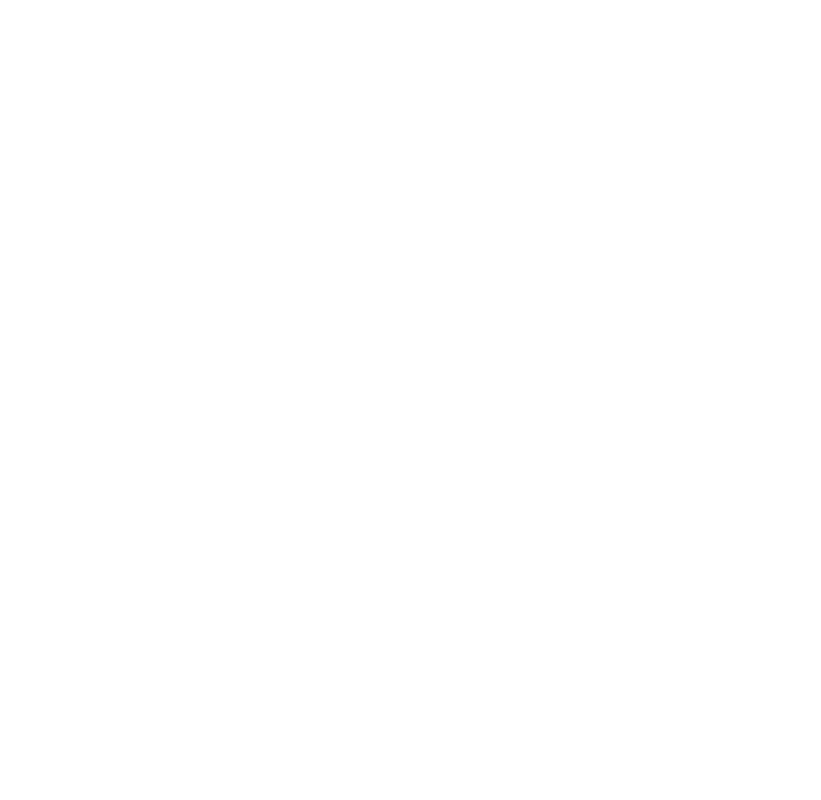
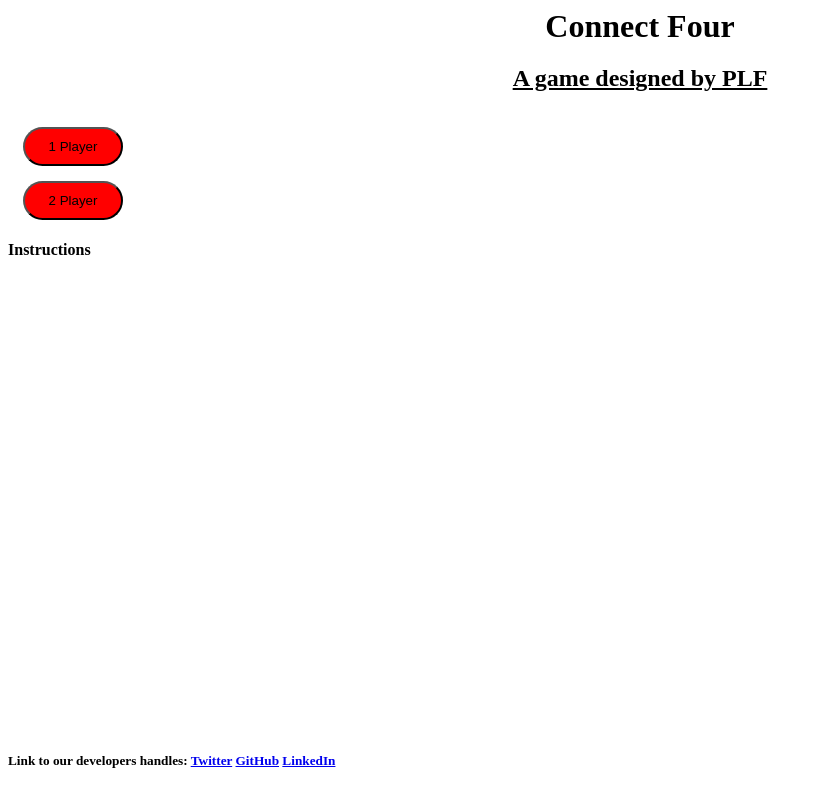
Before and after one commit to plaifang7/Patrick-Lai-Fang--WDI16-Project1ConnectFour-, a plain HTML site: page index.html in a window 1280 px wide. Shown: the whole page, without its empty margins (0-821 px from the left). Drawn offline with nearby package versions, Linux system fonts and the light colour scheme.

Commit message:
creating skeleton and styling

```diff
--- a/index.html
+++ b/index.html
@@ -1,15 +1,110 @@
 <!DOCTYPE html>
 <html lang="en">
+
 <head>
     <meta charset="UTF-8">
     <meta name="viewport" content="width=device-width, initial-scale=1.0">
     <meta http-equiv="X-UA-Compatible" content="ie=edge">
+    <link href="style.css" rel="stylesheet" type="text/css">
+    <script src="https://ajax.googleapis.com/ajax/libs/jquery/3.3.1/jquery.min.js"></script>
+    <script src='https://cdnjs.cloudflare.com/ajax/libs/jquery/3.3.1/jquery.min.js'></script>
+    <title>Connect Four by PLFtheWD7</title>
+</head>
 
-    <title>Document</title>
-</head>
 <body>
+    <div class="container">
+        <header>
+            <h1>Connect Four</h1>
+            <h2>A game designed by PLF</h2>
+        </header>
+        <div id="leftPanel">
+        <section >
+            <button id="PvC">1 Player</button>
+            <button id="PvP">2 Player</button>
 
+            <h4>Instructions</h4>
+            <!-- This is where my instructions will go for the game -->
+            <p></p>
+        </section>
+        </div>
+
+        <!-- this is the actual game board -->
+        <div id="game-board">
+            <div id="board">
+                <span class="play" column="0">7</span>
+                <span class="play" column="1">7</span>
+                <span class="play" column="2">7</span>
+                <span class="play" column="3">7</span>
+                <span class="play" column="4">7</span>
+                <span class="play" column="5">7</span>
+                <span class="play" column="6">7</span>
+                <br>
+                <span class="play" column="0">7</span>
+                <span class="play" column="1">7</span>
+                <span class="play" column="2">7</span>
+                <span class="play" column="3">7</span>
+                <span class="play" column="4">7</span>
+                <span class="play" column="5">7</span>
+                <span class="play" column="6">7</span>
+                <br>
+                <span class="play" column="0">7</span>
+                <span class="play" column="1">7</span>
+                <span class="play" column="2">7</span>
+                <span class="play" column="3">7</span>
+                <span class="play" column="4">7</span>
+                <span class="play" column="5">7</span>
+                <span class="play" column="6">7</span>
+                <br>
+                <span class="play" column="0">7</span>
+                <span class="play" column="1">7</span>
+                <span class="play" column="2">7</span>
+                <span class="play" column="3">7</span>
+                <span class="play" column="4">7</span>
+                <span class="play" column="5">7</span>
+                <span class="play" column="6">7</span>
+                <br>
+                <span class="play" column="0">7</span>
+                <span class="play" column="1">7</span>
+                <span class="play" column="2">7</span>
+                <span class="play" column="3">7</span>
+                <span class="play" column="4">7</span>
+                <span class="play" column="5">7</span>
+                <span class="play" column="6">7</span>
+                <br>
+                <span class="play" column="0">7</span>
+                <span class="play" column="1">7</span>
+                <span class="play" column="2">7</span>
+                <span class="play" column="3">7</span>
+                <span class="play" column="4">7</span>
+                <span class="play" column="5">7</span>
+                <span class="play" column="6">7</span>
+                <br>
+
+
+            </div>
+
+        </div>
+
+        <aside id="rightPanel">
+            <div id="pOne">
+                <h4></h4>
+                <span></span>
+            </div>
+            <div id="pTwo">
+                <h4></h4>
+                <span></span>
+            </div>
+        </aside>
+    </div>
+    <footer>
+        <h5>Link to our developers handles:
+            <a href="https://twitter.com/PLFtheWD7" class="tweet">Twitter</a>
+            <a href="https://github.com/plaifang7" class="git">GitHub</a>
+            <a href="https://www.linkedin.com/in/patrick-lai-fang-67b78273/" class="linked">LinkedIn</a>
+        </h5>
+    </footer>
 
     <script src="script.js"></script>
 </body>
+
 </html>
--- a/script.js
+++ b/script.js
@@ -0,0 +1,8 @@
+const gameBoard = {
+    [0,0,0,0,0,0,0],
+    [0,0,0,0,0,0,0],
+    [0,0,0,0,0,0,0],
+    [0,0,0,0,0,0,0],
+    [0,0,0,0,0,0,0],
+    [0,0,0,0,0,0,0]
+}
--- a/style.css
+++ b/style.css
@@ -0,0 +1,43 @@
+.play{
+    color: white;
+    font-size: 65px;
+    width: 50px;
+    height: 50px;
+    padding: 5px;
+    background-color: white;
+
+}
+
+#leftPanel{
+    display: flex;
+    align-items: center;
+
+}
+#game-board{
+    display: flex;
+    justify-content: center;
+    align-items: center;
+    margin: 0 auto;
+
+
+}
+#board{
+    /* background-color: green; */
+}
+button{
+    display: block;
+    padding: 10px;
+    width: 100px;
+    margin: 15px;
+    background-color: red;
+    border-radius: 50px;
+}
+h1{
+    margin: 0 auto;
+    text-align: center;
+
+}
+h2{
+    text-align: center;
+    text-decoration: underline;
+}
```
